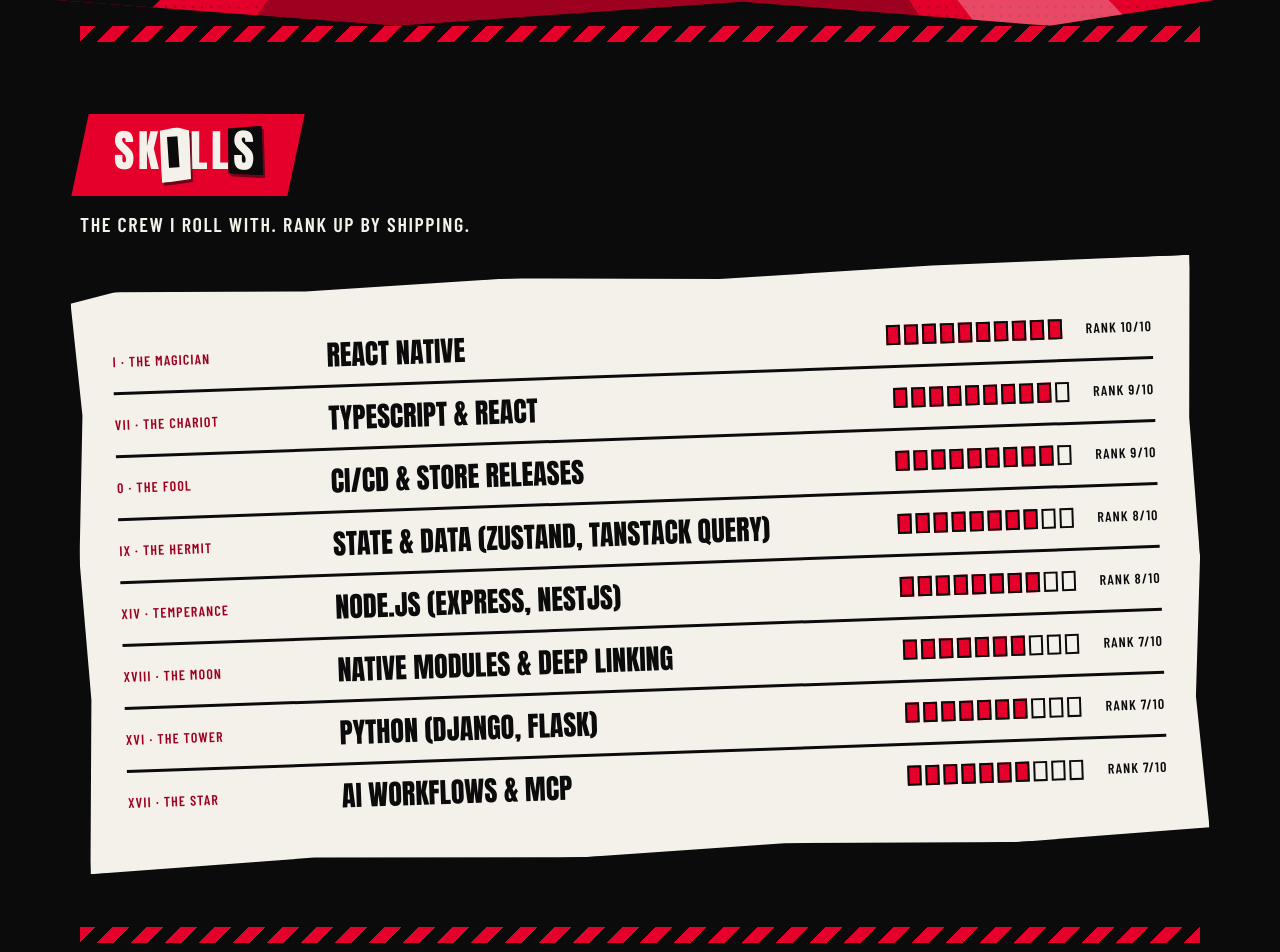
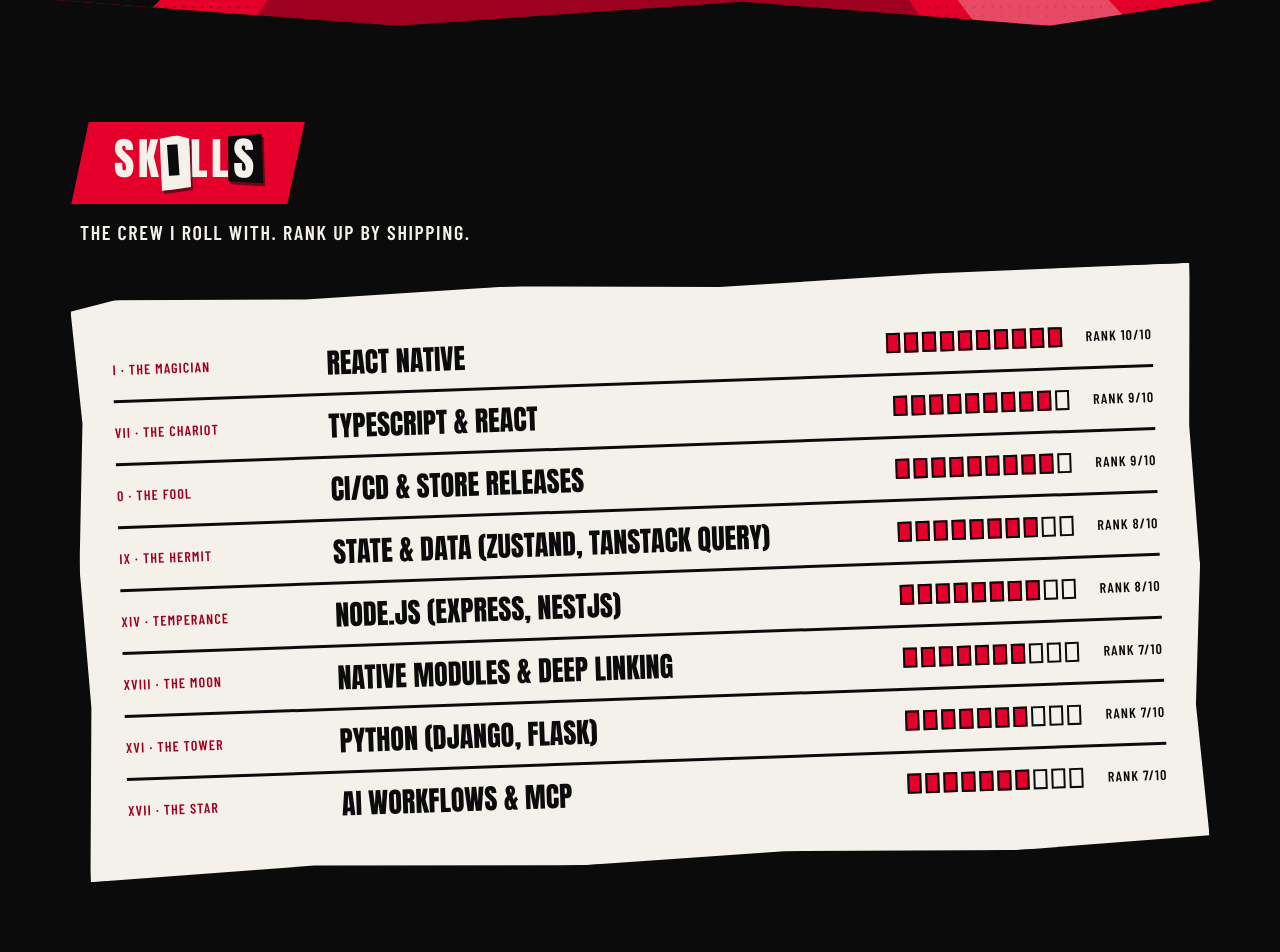
Before and after one commit to pablojoral/phantom-dev, a React (Vite) app: page / in a window 1280 px wide. Shown: the part 960-1912 px from the top of the page. Built offline with nearby package versions, Linux system fonts and the light colour scheme; a web font is replaced by a local one.

Commit message:
style(layout): remove section dividers

```diff
--- a/src/App.tsx
+++ b/src/App.tsx
@@ -13,13 +13,9 @@
       <div className={styles.dots} aria-hidden="true" />
       <Hero />
       <main className="wrap">
-        <div className="stripe" aria-hidden="true" />
         <Confidants />
-        <div className="stripe" aria-hidden="true" />
         <Mementos />
-        <div className="stripe" aria-hidden="true" />
         <VelvetRoom />
-        <div className="stripe" aria-hidden="true" />
       </main>
       <Contact />
     </div>
--- a/src/styles/global.css
+++ b/src/styles/global.css
@@ -60,8 +60,14 @@
   padding: 0 clamp(16px, 4vw, 40px);
 }
 
-/* No bottom padding: the closing scene's shard ground starts right under the last stripe. */
-main { display: grid; gap: 72px; }
+/*
+ * One section rhythm: the same space between sections, above the first (after the hero's angled
+ * bottom edge) and below the last (before the contact scene's torn top edge). The outer space sits
+ * on the first/last child because `main` also carries `.wrap`, whose padding/margin shorthands win.
+ */
+main { --section-space: 64px; display: grid; gap: var(--section-space); }
+main > :first-child { margin-top: var(--section-space); }
+main > :last-child { margin-bottom: var(--section-space); }
 section { scroll-margin-top: 16px; }
 
 /* ---------- shared devices ---------- */
@@ -112,11 +118,6 @@
 .tab > span { display: inline-block; transform: skew(12deg); }
 .tab--ink { background: var(--ink); border: 2px solid var(--paper); }
 
-.stripe {
-  height: 16px;
-  background: repeating-linear-gradient(-45deg, var(--red) 0 12px, var(--ink) 12px 24px);
-}
-
 a.tab:hover { box-shadow: 4px 4px 0 var(--paper); }
 .panel--red a.tab:hover { box-shadow: 4px 4px 0 var(--ink); }
 
@@ -146,6 +147,10 @@
 }
 
 /* ---------- breakpoints ---------- */
+@media (min-width: 640px) {
+  main { --section-space: 96px; }
+}
+
 @media (min-width: 768px) {
   body { font-size: 20px; }
   .sec-head .tab { font-size: var(--fs-5); padding: 14px 34px; }
```
Also changed, not shown: 1 other file (tests, documents, lock files or other folders).
